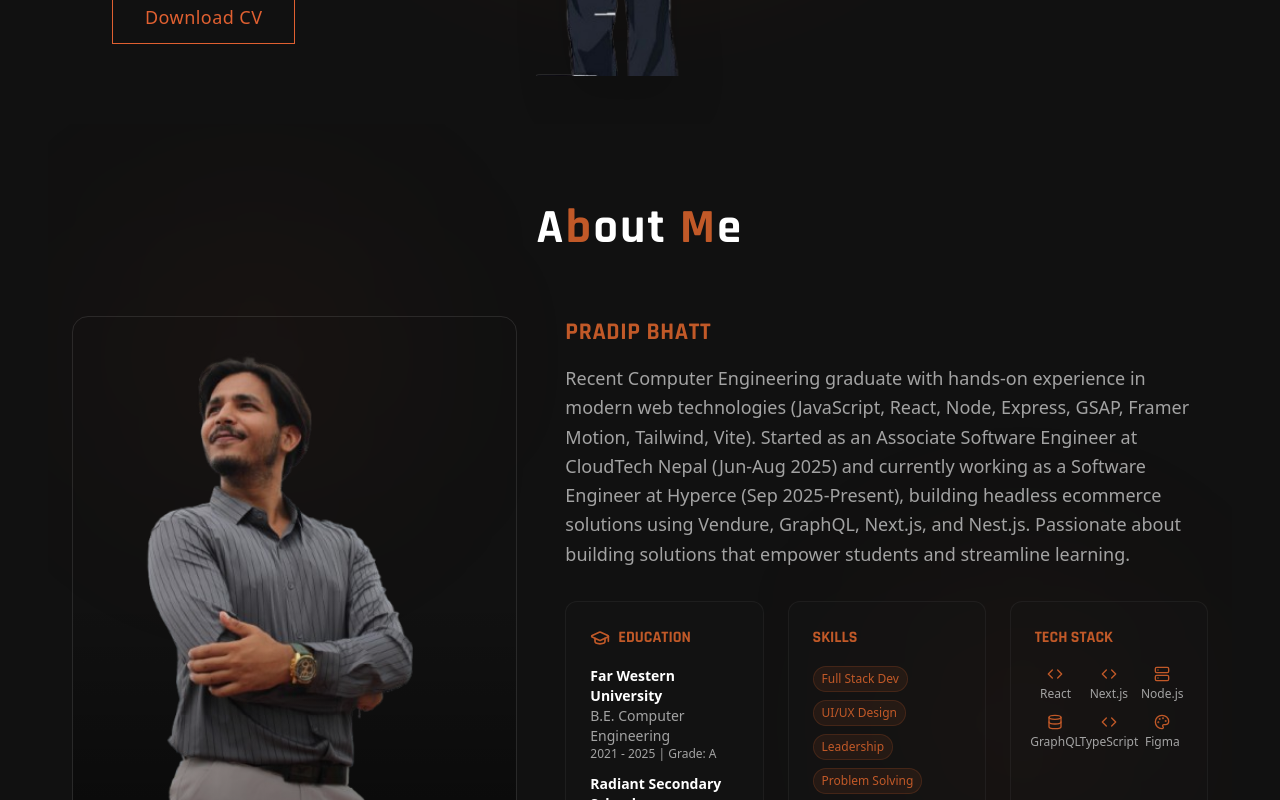
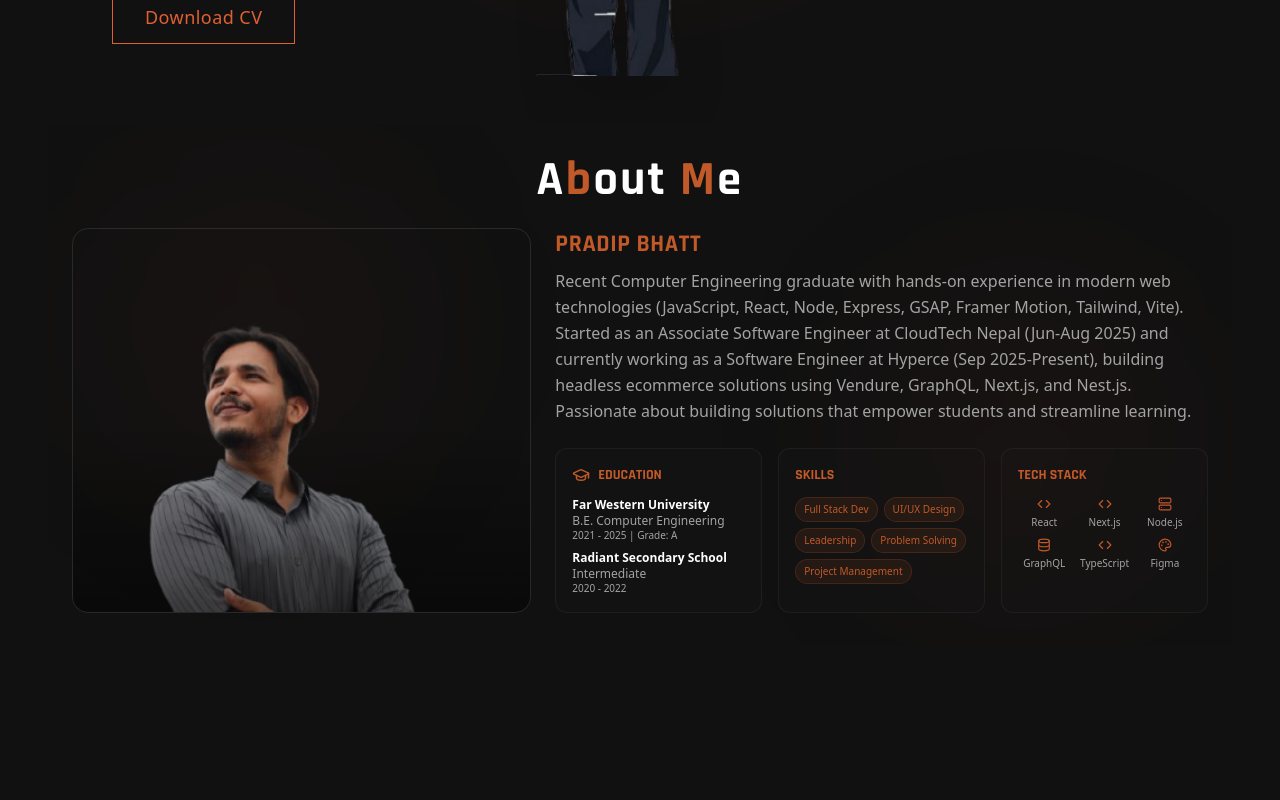
Before and after one commit to pradipbhatt/portfolio-new, a Next.js app: page / in a window 1280 px wide. Shown: the part 740-1540 px from the top of the page. Built offline with nearby package versions, Linux system fonts and the light colour scheme; no server answers.

Commit message:
style: Refine component layouts by adjusting spacing, padding, and font sizes, and add hydration warning suppression.

```diff
--- a/src/components/About.tsx
+++ b/src/components/About.tsx
@@ -6,7 +6,7 @@ import Image from "next/image";
 
 export default function About() {
     return (
-        <section id="about" className="py-20 bg-background relative overflow-hidden">
+        <section id="about" className="py-8 mb-20 bg-background relative overflow-hidden">
             {/* Background Elements */}
             <div className="absolute top-0 left-0 w-full h-full overflow-hidden pointer-events-none">
                 <div className="absolute top-[10%] left-[5%] w-[300px] h-[300px] bg-primary/5 rounded-full blur-[100px]" />
@@ -19,14 +19,14 @@ export default function About() {
                     whileInView={{ opacity: 1, y: 0 }}
                     viewport={{ once: true }}
                     transition={{ duration: 0.6 }}
-                    className="text-center mb-16"
+                    className="text-center mb-6"
                 >
                     <h2 className="text-4xl md:text-5xl font-bold font-squid tracking-wider">
                         A<span className="text-primary">b</span>out <span className="text-primary">M</span>e
                     </h2>
                 </motion.div>
 
-                <div className="grid lg:grid-cols-12 gap-12 items-start">
+                <div className="grid lg:grid-cols-12 gap-6 items-stretch">
                     {/* Left Column - Image */}
                     <motion.div
                         initial={{ opacity: 0, x: -50 }}
@@ -35,12 +35,12 @@ export default function About() {
                         transition={{ duration: 0.6 }}
                         className="lg:col-span-5 relative h-full"
                     >
-                        <div className="relative h-full rounded-2xl overflow-hidden border border-white/10 group">
+                        <div className="relative h-[300px] sm:h-[400px] md:h-[500px] lg:h-full min-h-[300px] rounded-2xl overflow-hidden border border-white/10 group">
                             <Image
                                 src="/assets/me formal.png"
                                 alt="Pradip Bhatt"
                                 fill
-                                className="object-cover transition-transform duration-500 group-hover:scale-105"
+                                className="object-cover object-top transition-transform duration-500 group-hover:scale-105"
                             />
                             {/* Overlay Gradient */}
                             <div className="absolute inset-0 bg-gradient-to-t from-black/80 via-transparent to-transparent opacity-60" />
@@ -53,44 +53,44 @@ export default function About() {
                         whileInView={{ opacity: 1, x: 0 }}
                         viewport={{ once: true }}
                         transition={{ duration: 0.6, delay: 0.2 }}
-                        className="lg:col-span-7 space-y-8"
+                        className="lg:col-span-7 space-y-6"
                     >
                         <div>
-                            <h3 className="text-2xl font-bold text-primary mb-4 font-display tracking-wide">PRADIP BHATT</h3>
-                            <p className="text-muted-foreground leading-relaxed text-lg">
+                            <h3 className="text-2xl font-bold text-primary mb-2 font-display tracking-wide">PRADIP BHATT</h3>
+                            <p className="text-muted-foreground leading-relaxed text-base">
                                 Recent Computer Engineering graduate with hands-on experience in modern web technologies (JavaScript, React, Node, Express, GSAP, Framer Motion, Tailwind, Vite). Started as an Associate Software Engineer at CloudTech Nepal (Jun-Aug 2025) and currently working as a Software Engineer at Hyperce (Sep 2025-Present), building headless ecommerce solutions using Vendure, GraphQL, Next.js, and Nest.js. Passionate about building solutions that empower students and streamline learning.
                             </p>
                         </div>
 
-                        <div className="grid md:grid-cols-3 gap-6">
+                        <div className="grid md:grid-cols-3 gap-4">
                             {/* Education Card */}
-                            <div className="bg-secondary/30 p-6 rounded-xl border border-white/5 hover:border-primary/30 transition-colors">
-                                <h4 className="text-primary font-bold mb-4 flex items-center gap-2 font-display">
-                                    <GraduationCap size={20} />
+                            <div className="bg-secondary/30 p-4 rounded-xl border border-white/5 hover:border-primary/30 transition-colors">
+                                <h4 className="text-primary font-bold mb-3 flex items-center gap-2 font-display text-sm">
+                                    <GraduationCap size={18} />
                                     EDUCATION
                                 </h4>
-                                <div className="space-y-3 text-sm">
+                                <div className="space-y-2 text-xs">
                                     <div>
                                         <p className="font-semibold text-white">Far Western University</p>
                                         <p className="text-muted-foreground">B.E. Computer Engineering</p>
-                                        <p className="text-xs text-muted-foreground">2021 - 2025 | Grade: A</p>
+                                        <p className="text-[10px] text-muted-foreground">2021 - 2025 | Grade: A</p>
                                     </div>
                                     <div>
                                         <p className="font-semibold text-white">Radiant Secondary School</p>
                                         <p className="text-muted-foreground">Intermediate</p>
-                                        <p className="text-xs text-muted-foreground">2020 - 2022</p>
+                                        <p className="text-[10px] text-muted-foreground">2020 - 2022</p>
                                     </div>
                                 </div>
                             </div>
 
                             {/* Skills Card */}
-                            <div className="bg-secondary/30 p-6 rounded-xl border border-white/5 hover:border-primary/30 transition-colors">
-                                <h4 className="text-primary font-bold mb-4 font-display">SKILLS</h4>
-                                <div className="flex flex-wrap gap-2">
+                            <div className="bg-secondary/30 p-4 rounded-xl border border-white/5 hover:border-primary/30 transition-colors">
+                                <h4 className="text-primary font-bold mb-3 font-display text-sm">SKILLS</h4>
+                                <div className="flex flex-wrap gap-1.5">
                                     {["Full Stack Dev", "UI/UX Design", "Leadership", "Problem Solving", "Project Management"].map((skill) => (
                                         <span
                                             key={skill}
-                                            className="text-xs px-2 py-1 bg-primary/10 text-primary rounded-full border border-primary/20"
+                                            className="text-[10px] px-2 py-1 bg-primary/10 text-primary rounded-full border border-primary/20"
                                         >
                                             {skill}
                                         </span>
@@ -99,20 +99,20 @@ export default function About() {
                             </div>
 
                             {/* Tech Stack Card */}
-                            <div className="bg-secondary/30 p-6 rounded-xl border border-white/5 hover:border-primary/30 transition-colors">
-                                <h4 className="text-primary font-bold mb-4 font-display">TECH STACK</h4>
-                                <div className="grid grid-cols-3 gap-3">
+                            <div className="bg-secondary/30 p-4 rounded-xl border border-white/5 hover:border-primary/30 transition-colors">
+                                <h4 className="text-primary font-bold mb-3 font-display text-sm">TECH STACK</h4>
+                                <div className="grid grid-cols-3 gap-2">
                                     {[
-                                        { name: "React", icon: <Code size={16} /> },
-                                        { name: "Next.js", icon: <Code size={16} /> },
-                                        { name: "Node.js", icon: <Server size={16} /> },
-                                        { name: "GraphQL", icon: <Database size={16} /> },
-                                        { name: "TypeScript", icon: <Code size={16} /> },
-                                        { name: "Figma", icon: <Palette size={16} /> },
+                                        { name: "React", icon: <Code size={14} /> },
+                                        { name: "Next.js", icon: <Code size={14} /> },
+                                        { name: "Node.js", icon: <Server size={14} /> },
+                                        { name: "GraphQL", icon: <Database size={14} /> },
+                                        { name: "TypeScript", icon: <Code size={14} /> },
+                                        { name: "Figma", icon: <Palette size={14} /> },
                                     ].map((tech) => (
                                         <div key={tech.name} className="flex flex-col items-center gap-1">
                                             <div className="text-primary">{tech.icon}</div>
-                                            <span className="text-xs text-muted-foreground">{tech.name}</span>
+                                            <span className="text-[10px] text-muted-foreground">{tech.name}</span>
                                         </div>
                                     ))}
                                 </div>
--- a/src/components/Contact.tsx
+++ b/src/components/Contact.tsx
@@ -89,6 +89,7 @@ export default function Contact() {
                         viewport={{ once: true }}
                         transition={{ duration: 0.6 }}
                         className="bg-[#1a1a1a] p-8 rounded-xl border border-white/5"
+                        suppressHydrationWarning
                     >
                         <h3 className="text-2xl font-bold mb-6 font-display">Send a Message</h3>
 
--- a/src/components/GPAVisualization.tsx
+++ b/src/components/GPAVisualization.tsx
@@ -63,7 +63,7 @@ export default function GPAVisualization() {
                         </div>
 
                         {/* Graph */}
-                        <div className="relative h-80 mb-8">
+                        <div className="relative h-80 mb-8 pb-10">
                             {/* Y-axis labels */}
                             <div className="absolute left-0 top-0 bottom-0 w-12 flex flex-col justify-between text-xs text-muted-foreground">
                                 <span>4.0</span>
@@ -128,7 +128,7 @@ export default function GPAVisualization() {
                                                 </div>
 
                                                 {/* Semester label */}
-                                                <div className="absolute -bottom-8 left-1/2 -translate-x-1/2 text-xs text-muted-foreground whitespace-nowrap">
+                                                <div className="absolute -bottom-10 md:-bottom-8 left-1/2 -translate-x-1/2 text-[10px] md:text-xs text-muted-foreground whitespace-nowrap -rotate-45 md:rotate-0 origin-top-left md:origin-center">
                                                     Sem {data.semester}
                                                 </div>
                                             </motion.div>
```
Also changed, not shown: src/components/Hero.tsx (+18 -18 lines).
